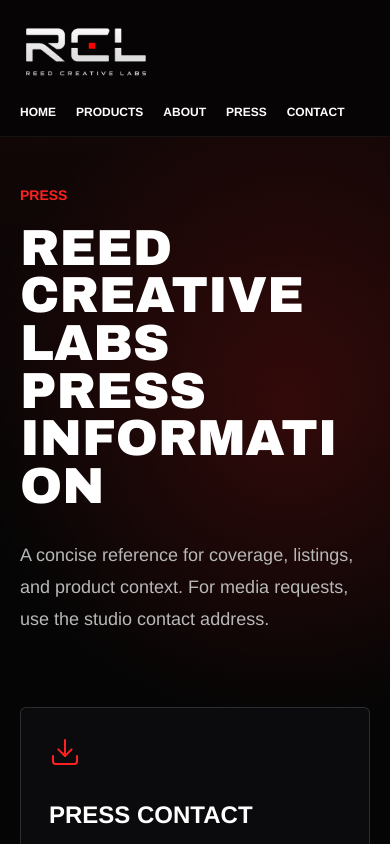
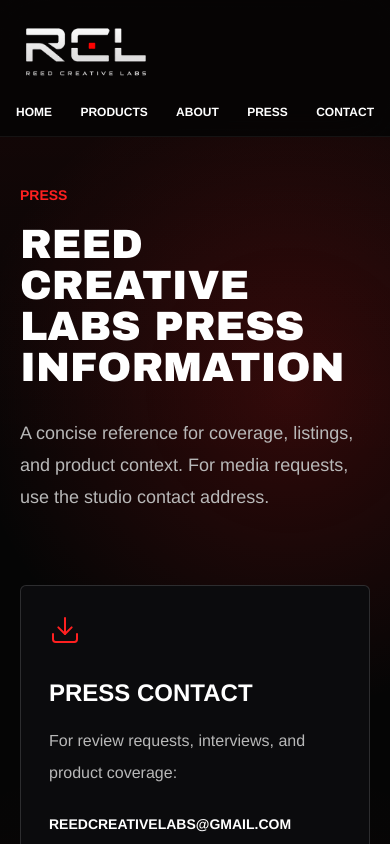
Before and after one commit to avengedreed-blip/RCL-Site, a Next.js app: page /press in a window 390 px wide. Shown: the top 844 px of the page. Built offline with nearby package versions, Linux system fonts and the light colour scheme.

Commit message:
Fix-mobile-heading-wrap

```diff
--- a/app/contact/page.tsx
+++ b/app/contact/page.tsx
@@ -46,9 +46,9 @@
                 <p className="text-sm font-black uppercase text-rcl-red">
                   {contact.label}
                 </p>
-                <h2 className="mt-4 max-w-full text-lg font-black text-white [overflow-wrap:anywhere] sm:text-2xl">
+                <p className="mt-4 max-w-full text-lg font-black text-white [overflow-wrap:anywhere] sm:text-2xl">
                   {contact.value}
-                </h2>
+                </p>
                 <p className="mt-5 text-base leading-8 text-rcl-muted">
                   {contact.body}
                 </p>
--- a/app/globals.css
+++ b/app/globals.css
@@ -52,6 +52,10 @@
   font-family: "Arial Black", Arial, Helvetica, sans-serif;
   letter-spacing: 0;
   text-transform: uppercase;
+  overflow-wrap: normal;
+  word-break: normal;
+  hyphens: none;
+  text-wrap: balance;
 }
 
 .product-page-title {
@@ -472,13 +476,26 @@
 }
 
 @media (max-width: 767px) {
+  h1,
+  h2,
+  h3,
+  .brand-heading {
+    overflow-wrap: normal;
+    word-break: normal;
+    hyphens: none;
+    text-wrap: balance;
+  }
+
   .product-page-title,
   .info-page-title {
-    font-size: clamp(2.75rem, 13vw, 4.35rem);
+    font-size: clamp(2.25rem, 10.5vw, 4rem);
+    line-height: 1;
   }
 
   .hero-title {
     max-width: 100%;
+    font-size: clamp(3rem, 16vw, 4rem) !important;
+    line-height: 0.94;
     transform: none;
   }
 
--- a/app/projects/[slug]/page.tsx
+++ b/app/projects/[slug]/page.tsx
@@ -64,7 +64,7 @@
           <p className="mb-5 text-sm font-black uppercase text-rcl-red">
             {getProjectDateLabel(project)}
           </p>
-          <h1 className="brand-heading product-page-title max-w-[920px] break-words text-white">
+          <h1 className="brand-heading product-page-title max-w-[920px] text-white">
             {project.name}
           </h1>
           <p className="mt-6 max-w-[780px] text-xl leading-8 text-white">
--- a/components/PageHeader.tsx
+++ b/components/PageHeader.tsx
@@ -12,7 +12,7 @@
     <section className="mx-auto max-w-[1500px] px-5 pb-10 pt-12 md:px-8 md:pb-14 md:pt-16">
       <Reveal>
         <p className="mb-5 text-sm font-black uppercase text-rcl-red">{eyebrow}</p>
-        <h1 className="brand-heading info-page-title max-w-[1100px] break-words text-white">
+        <h1 className="brand-heading info-page-title max-w-[1100px] text-white">
           {title}
         </h1>
         <p className="mt-7 max-w-[820px] text-lg leading-8 text-rcl-muted">
--- a/components/SiteFooter.tsx
+++ b/components/SiteFooter.tsx
@@ -18,9 +18,9 @@
   return (
     <footer className="border-t border-white/[0.08] bg-rcl-black">
       <div className="mx-auto grid max-w-[1500px] gap-8 px-5 py-10 md:grid-cols-[1.15fr_1fr_1fr] md:px-8">
-        <div className="flex items-center gap-7">
+        <div className="flex flex-col items-start gap-4 sm:flex-row sm:items-center sm:gap-7">
           <Logo className="w-[150px]" />
-          <div className="h-12 w-px bg-white/15" />
+          <div className="hidden h-12 w-px bg-white/15 sm:block" />
           <p className="max-w-[260px] text-sm leading-6 text-rcl-dim">
             Independent software and game studio.
           </p>
--- a/components/SiteHeader.tsx
+++ b/components/SiteHeader.tsx
@@ -36,14 +36,14 @@
         </Link>
       </div>
       <nav
-        className="mx-auto flex max-w-[1500px] gap-5 overflow-x-auto px-5 pb-4 md:hidden"
+        className="mx-auto flex max-w-[1500px] justify-between gap-3 overflow-x-auto px-4 pb-4 md:hidden"
         aria-label="Mobile navigation"
       >
         {navItems.map((item) => (
           <Link
             key={item.href}
             href={item.href}
-            className="shrink-0 text-xs font-black uppercase text-rcl-muted"
+            className="shrink-0 text-[0.68rem] font-black uppercase text-rcl-muted min-[375px]:text-xs"
           >
             {item.label}
           </Link>
```
